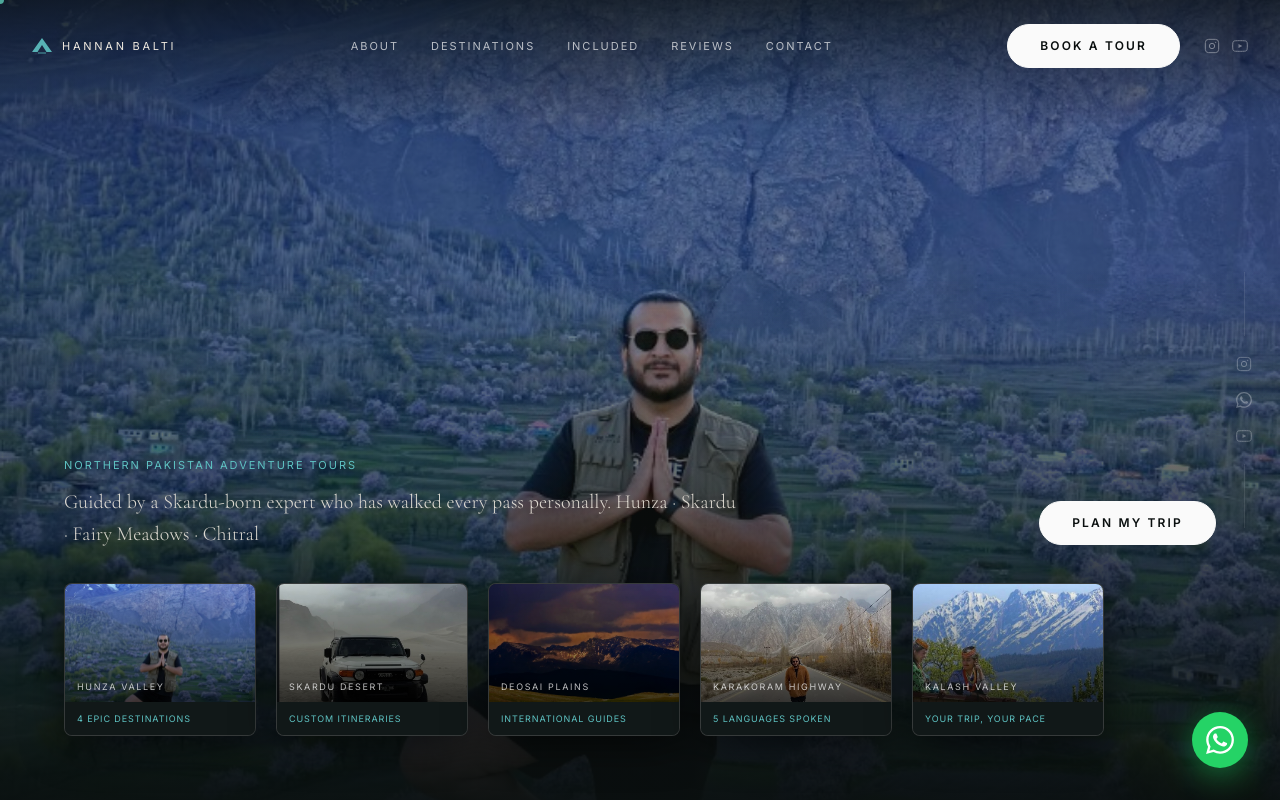
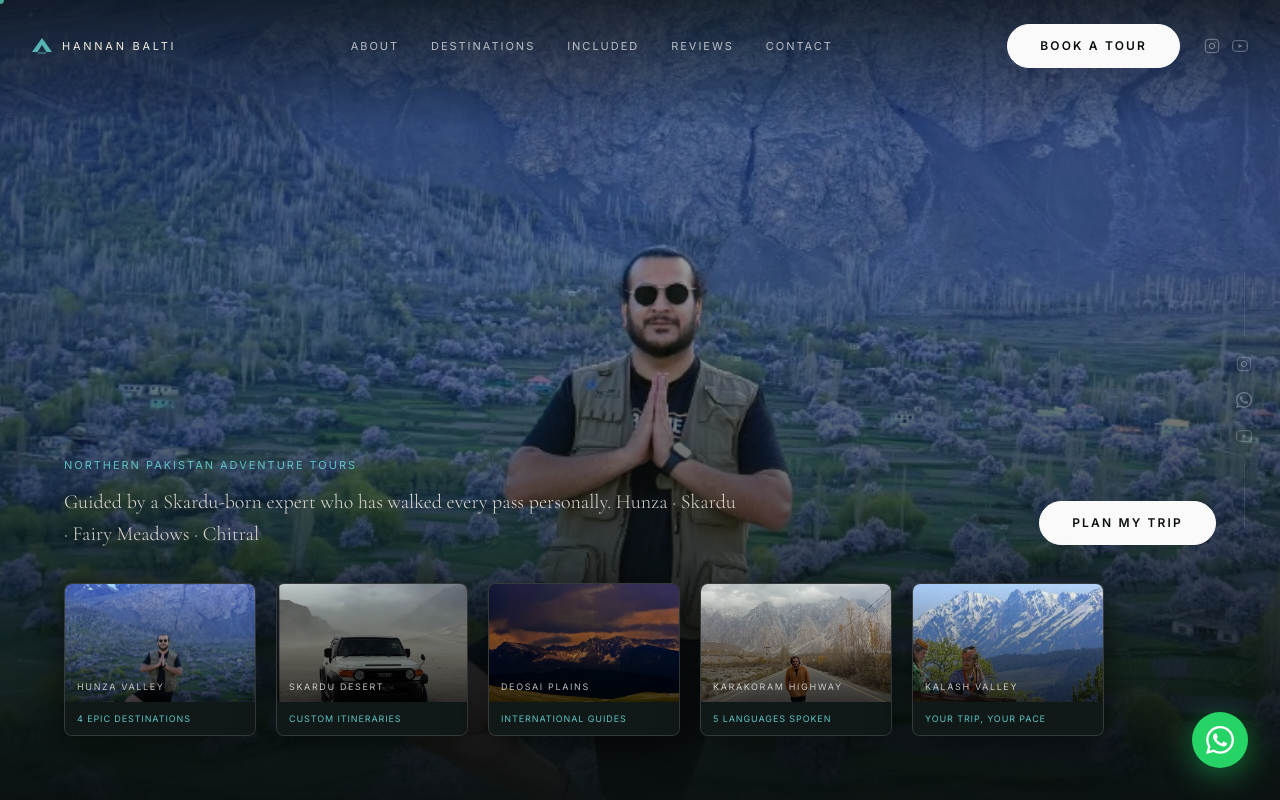
Before and after one commit to HammadGhani23/hannan-balti, a Next.js app: page / in a window 1280 px wide. Shown: the top 800 px of the page. Built offline with nearby package versions, Linux system fonts and the light colour scheme.

Commit message:
Adjust objectPosition of front page image to center 60% to center the person vertically

```diff
--- a/components/Hero.tsx
+++ b/components/Hero.tsx
@@ -64,7 +64,7 @@ export default function Hero() {
           priority
           quality={100}
           className="object-cover"
-          style={{ objectPosition: 'center 55%', filter: 'contrast(1.08) saturate(1.15) brightness(1.03)' }}
+          style={{ objectPosition: 'center 60%', filter: 'contrast(1.08) saturate(1.15) brightness(1.03)' }}
           sizes="100vw"
         />
         {/* Cinematic color grade overlay: cool-to-warm */}
@@ -136,7 +136,7 @@ export default function Hero() {
             priority
             quality={100}
             className="object-cover"
-            style={{ objectPosition: 'center 55%', filter: 'contrast(1.08) saturate(1.15) brightness(1.03)' }}
+            style={{ objectPosition: 'center 60%', filter: 'contrast(1.08) saturate(1.15) brightness(1.03)' }}
             sizes="100vw"
             aria-hidden="true"
           />
```
